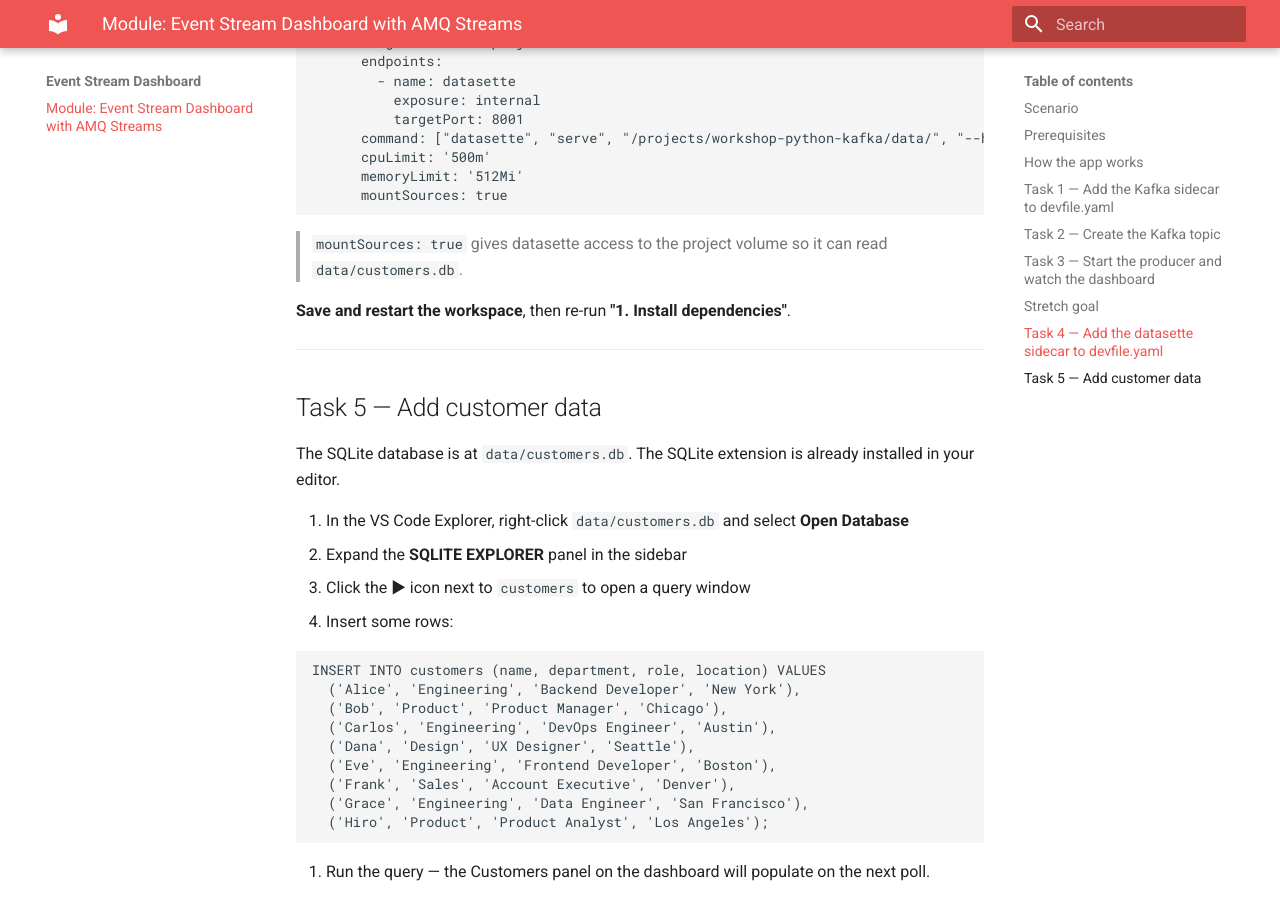
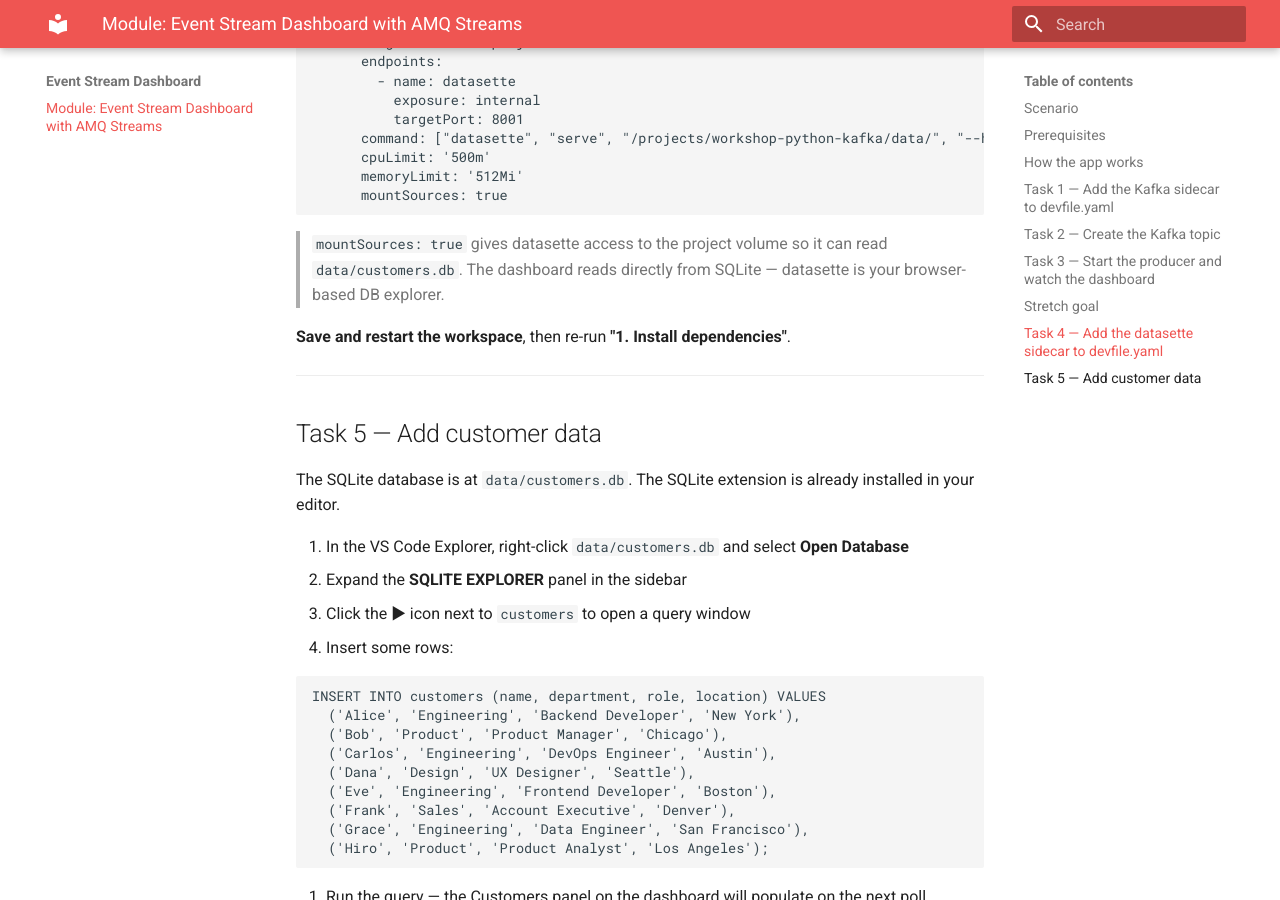
Before and after one commit to na-launch-workshop/workshop-python-event_stream_fastapi, an MkDocs documentation site: the page built from docs/index.md, in a window 1280 px wide and 900 px high, scrolled down 3175 px. Built offline with MkDocs 1.6.1 and Material for MkDocs 9.7.7, drawn with Linux system fonts in a browser that asks for light colours.

Commit message:
Clarify datasette is browser explorer, dashboard reads SQLite directly

````diff
--- a/docs/index.md
+++ b/docs/index.md
@@ -136,7 +136,7 @@
       mountSources: true
 ```
 
-> `mountSources: true` gives datasette access to the project volume so it can read `data/customers.db`.
+> `mountSources: true` gives datasette access to the project volume so it can read `data/customers.db`. The dashboard reads directly from SQLite — datasette is your browser-based DB explorer.
 
 **Save and restart the workspace**, then re-run **"1. Install dependencies"**.
 
````
